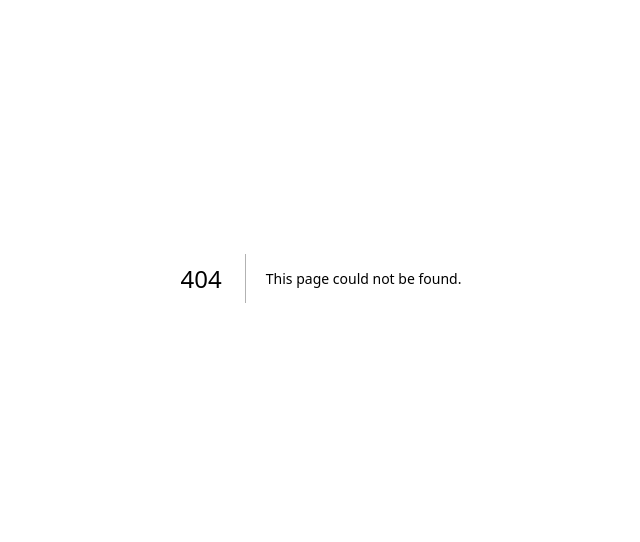
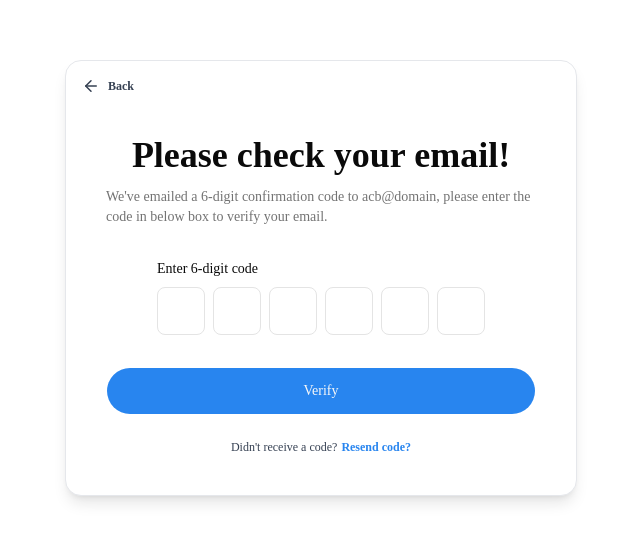
Before and after one commit to mkiuzzal01/peptide, a Next.js app: page /verify in a window 1280 px wide. Before the commit this address had no page. Shown: the part 122-664 px from the top of the page, without its empty margins (319-959 px from the left). Built offline with nearby package versions, Linux system fonts and the light colour scheme.

Commit message:
created update, otp, and after varification message

```diff
--- a/app/components/form/Verify.tsx
+++ b/app/components/form/Verify.tsx
@@ -1,3 +1,76 @@
+'use client';
+import Container from '../shared/Container';
+import { ArrowLeft, Lock } from 'lucide-react';
+import { useRouter } from 'next/navigation';
+import AppForm from './AppForm';
+import SubmitButton from '../buttons/SubmitButton';
+import { FieldValues } from 'react-hook-form';
+import TextInput from './input-fields/TextInput';
+import OtpInput from './input-fields/OtpInput';
+
 export default function Verify() {
-  return <div>Verify</div>;
+  const router = useRouter();
+  const onSubmit = async (values: FieldValues, reset: () => void) => {};
+  return (
+    <Container>
+      <div className="flex items-center justify-center min-h-screen px-4">
+        <div className="grid grid-cols-1 w-full max-w-lg bg-white border border-gray-200 rounded-2xl overflow-hidden shadow-lg">
+          <div className="pt-4 px-4">
+            <button
+              className="flex items-center gap-2 text-xs cursor-pointer  font-semibold text-gray-700"
+              onClick={() => {
+                router.push('/sign-in');
+              }}
+            >
+              <ArrowLeft size={18} />
+              Back
+            </button>
+          </div>
+          {/* ================= RIGHT FORM ================= */}
+          <div className="p-6 md:p-10 flex flex-col justify-center">
+            {/* HEADER */}
+            <div className="flex justify-center items-center flex-col gap-1 mb-8">
+              <h2 className="font-semibold text-2xl md:text-3xl lg:text-4xl mb-2">
+                Please check your email!{' '}
+              </h2>
+              <p className="text-xs md:text-sm text-muted-foreground">
+                We&apos;ve emailed a 6-digit confirmation code to acb@domain,
+                please enter the code in below box to verify your email.
+              </p>
+            </div>
+
+            {/* FORM */}
+            <AppForm onSubmit={onSubmit}>
+              <div className="space-y-6">
+                <div className="flex items-center justify-center">
+                  <OtpInput name="otp" label="Enter 6-digit code" />
+                </div>
+                {/* SUBMIT */}
+                <div className="pt-2">
+                  <SubmitButton
+                    text="Verify"
+                    className="h-12 w-full rounded-full"
+                  />
+                </div>
+                <div className="flex justify-center items-center gap-1">
+                  <p className="text-xs text-gray-700">
+                    Didn&apos;t receive a code?{' '}
+                  </p>
+                  <button
+                    type="button"
+                    className="text-xs font-semibold text-primary cursor-pointer"
+                    onClick={() => {
+                      console.log(' clicked');
+                    }}
+                  >
+                    Resend code?
+                  </button>
+                </div>
+              </div>
+            </AppForm>
+          </div>
+        </div>
+      </div>
+    </Container>
+  );
 }
--- /dev/null
+++ b/app/components/form/input-fields/OtpInput.tsx
@@ -0,0 +1,69 @@
+'use client';
+import { Controller, useFormContext } from 'react-hook-form';
+
+import {
+  InputOTP,
+  InputOTPGroup,
+  InputOTPSlot,
+} from '@/components/ui/input-otp';
+
+import { cn } from '@/lib/utils';
+
+interface OtpInputProps {
+  name: string;
+  length?: number;
+  className?: string;
+  label?: string;
+}
+
+export default function OtpInput({
+  name,
+  length = 6,
+  className,
+  label,
+}: OtpInputProps) {
+  const { control } = useFormContext();
+
+  return (
+    <div className={cn('space-y-2', className)}>
+      {label && (
+        <h4 className="text-sm font-medium text-foreground">{label}</h4>
+      )}
+
+      <Controller
+        name={name}
+        control={control}
+        render={({ field }) => (
+          <InputOTP
+            maxLength={length}
+            value={field.value}
+            onChange={field.onChange}
+          >
+            <InputOTPGroup className="flex items-center gap-2">
+              {Array.from({ length }).map((_, index) => (
+                <InputOTPSlot
+                  key={index}
+                  index={index}
+                  className="
+                    h-12
+                    w-12
+                    rounded-lg
+                    border
+                    border-border
+                    bg-background
+                    text-base
+                    font-medium
+                    transition-all
+                    focus-within:border-primary
+                    focus-within:ring-2
+                    focus-within:ring-primary/20
+                  "
+                />
+              ))}
+            </InputOTPGroup>
+          </InputOTP>
+        )}
+      />
+    </div>
+  );
+}
--- /dev/null
+++ b/app/components/utils/AuthMessage.tsx
@@ -0,0 +1,43 @@
+import Image, { StaticImageData } from 'next/image';
+
+interface Props {
+  title?: string;
+  img?: StaticImageData;
+  description?: string;
+  btn?: React.ReactNode;
+}
+
+export default function AuthMessage({ title, description, img, btn }: Props) {
+  return (
+    <div className="flex flex-col items-center justify-center text-center space-y-5 w-full max-w-md mx-auto">
+      {img && (
+        <div className="flex items-center justify-center">
+          <Image
+            src={img}
+            alt={title || 'auth image'}
+            width={120}
+            height={120}
+            className="object-contain"
+            priority
+          />
+        </div>
+      )}
+
+      {/* CONTENT */}
+      <div className="space-y-2">
+        {title && (
+          <h2 className="text-2xl md:text-3xl font-semibold tracking-tight text-foreground">
+            {title}
+          </h2>
+        )}
+
+        {description && (
+          <p className="text-sm md:text-base text-muted-foreground leading-relaxed">
+            {description}
+          </p>
+        )}
+      </div>
+      {btn && <div className="w-full pt-2">{btn}</div>}
+    </div>
+  );
+}
--- /dev/null
+++ b/components/ui/input-otp.tsx
@@ -0,0 +1,87 @@
+"use client"
+
+import * as React from "react"
+import { OTPInput, OTPInputContext } from "input-otp"
+
+import { cn } from "@/lib/utils"
+import { MinusIcon } from "lucide-react"
+
+function InputOTP({
+  className,
+  containerClassName,
+  ...props
+}: React.ComponentProps<typeof OTPInput> & {
+  containerClassName?: string
+}) {
+  return (
+    <OTPInput
+      data-slot="input-otp"
+      containerClassName={cn(
+        "cn-input-otp flex items-center has-disabled:opacity-50",
+        containerClassName
+      )}
+      spellCheck={false}
+      className={cn("disabled:cursor-not-allowed", className)}
+      {...props}
+    />
+  )
+}
+
+function InputOTPGroup({ className, ...props }: React.ComponentProps<"div">) {
+  return (
+    <div
+      data-slot="input-otp-group"
+      className={cn(
+        "flex items-center rounded-lg has-aria-invalid:border-destructive has-aria-invalid:ring-3 has-aria-invalid:ring-destructive/20 dark:has-aria-invalid:ring-destructive/40",
+        className
+      )}
+      {...props}
+    />
+  )
+}
+
+function InputOTPSlot({
+  index,
+  className,
+  ...props
+}: React.ComponentProps<"div"> & {
+  index: number
+}) {
+  const inputOTPContext = React.useContext(OTPInputContext)
+  const { char, hasFakeCaret, isActive } = inputOTPContext?.slots[index] ?? {}
+
+  return (
+    <div
+      data-slot="input-otp-slot"
+      data-active={isActive}
+      className={cn(
+        "relative flex size-8 items-center justify-center border-y border-r border-input text-sm transition-all outline-none first:rounded-l-lg first:border-l last:rounded-r-lg aria-invalid:border-destructive data-[active=true]:z-10 data-[active=true]:border-ring data-[active=true]:ring-3 data-[active=true]:ring-ring/50 data-[active=true]:aria-invalid:border-destructive data-[active=true]:aria-invalid:ring-destructive/20 dark:bg-input/30 dark:data-[active=true]:aria-invalid:ring-destructive/40",
+        className
+      )}
+      {...props}
+    >
+      {char}
+      {hasFakeCaret && (
+        <div className="pointer-events-none absolute inset-0 flex items-center justify-center">
+          <div className="h-4 w-px animate-caret-blink bg-foreground duration-1000" />
+        </div>
+      )}
+    </div>
+  )
+}
+
+function InputOTPSeparator({ ...props }: React.ComponentProps<"div">) {
+  return (
+    <div
+      data-slot="input-otp-separator"
+      className="flex items-center [&_svg:not([class*='size-'])]:size-4"
+      role="separator"
+      {...props}
+    >
+      <MinusIcon
+      />
+    </div>
+  )
+}
+
+export { InputOTP, InputOTPGroup, InputOTPSlot, InputOTPSeparator }
--- a/package.json
+++ b/package.json
@@ -12,6 +12,7 @@
     "@base-ui/react": "^1.4.1",
     "class-variance-authority": "^0.7.1",
     "clsx": "^2.1.1",
+    "input-otp": "^1.4.2",
     "lucide-react": "^1.14.0",
     "next": "16.2.6",
     "react": "19.2.4",
```
Also changed, not shown: app/(auth)/verify/page.tsx (renamed from app/(auth)/varify/page.tsx), 1 other file (tests, documents, lock files or other folders).
